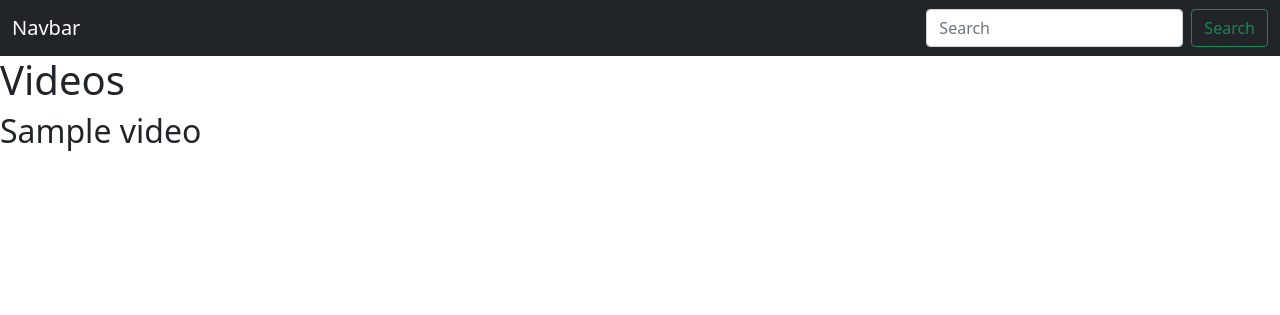
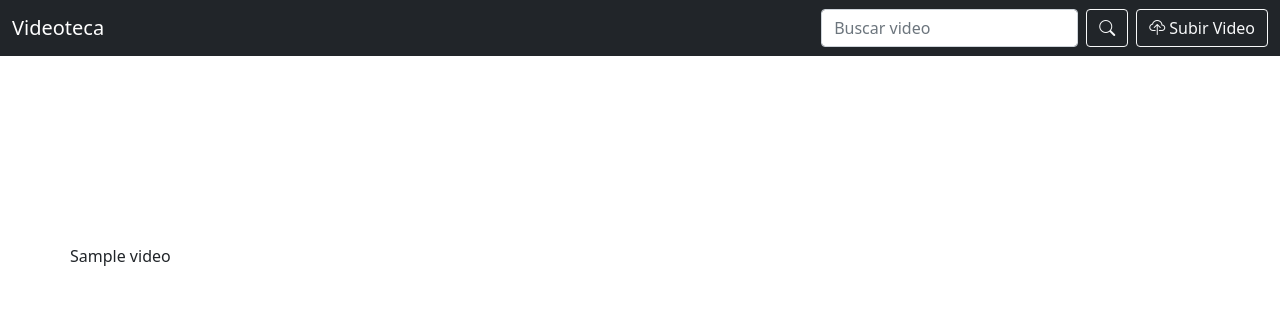
Before and after one commit to Wil89/cei-project-final, a PHP site: page /videos in a window 1280 px wide. Shown: the top 315 px of the page. Run offline with PHP 8.4, Linux system fonts and the light colour scheme; tables that the repository leaves empty or names only in its code hold one stand-in row (values such as "Sample post"); data that the repository does not hold is empty; some libraries are stand-ins or nearby versions.

Commit message:
uploading videos

```diff
--- a/controllers/VideosController.php
+++ b/controllers/VideosController.php
@@ -26,6 +26,17 @@ class VideosController
             http_response_code(400);
             exit;
         }
+
+        // Evitar videos repetidos
+        $videos = Video::all();
+        foreach($videos as $video)
+        {
+            if($video->name == $data->name){
+                http_response_code(400);
+                exit;
+            }
+        }
+
         $video = new Video();
         $video->name = $data->name;
         $video->imagenUrl = $data->imagenUrl;
--- a/views/common/navbar.php
+++ b/views/common/navbar.php
@@ -1,9 +1,18 @@
 <nav class="navbar navbar-dark bg-dark">
     <div class="container-fluid">
-        <a class="navbar-brand">Navbar</a>
-        <form class="d-flex">
-            <input class="form-control me-2" type="search" placeholder="Search" aria-label="Search">
-            <button class="btn btn-outline-success" type="submit">Search</button>
-        </form>
+        <a class="navbar-brand">Videoteca</a>
+        <div class="d-flex">
+            <form class="d-flex">
+                <input class="form-control me-2" type="search" placeholder="Buscar video" aria-label="Search">
+                <button class="btn btn-outline-light" type="submit">
+                    <i class="bi bi-search"></i>
+                </button>
+            </form>
+            <button class="btn btn-outline-light ms-2" onclick="crearVideoModal()">
+                <i class="bi bi-cloud-upload"></i>
+                Subir Video
+            </button>
+        </div>
+
     </div>
 </nav>
--- /dev/null
+++ b/views/css/videos.css
@@ -0,0 +1,21 @@
+iframe {
+    max-width: 320px;
+    max-height: 200px;
+}
+
+.container {
+    padding: 2rem 0;
+}
+
+.overlay {
+    position: absolute;
+    top: 0;
+    right: 0;
+    left: 0;
+    bottom: 0;
+    z-index: 2;
+}
+
+.container-nav-action {
+    display: flex;
+}
--- /dev/null
+++ b/views/js/crearVideoModal.js
@@ -0,0 +1,72 @@
+let modalContainer = null;
+crearVideoModal = () => {
+  if (modalContainer !== null) {
+    modalContainer.remove();
+  }
+  modalContainer = document.createElement("div");
+  modalContainer.innerHTML = `
+  <div id="createModal" class="modal" tabindex="-1">
+    <div class="modal-dialog modal-fullscreen-sm-down">
+        <div class="modal-content">
+            <div class="modal-header">
+                <h5 class="modal-title">Subir Video</h5>
+                <button type="button" class="btn-close" data-bs-dismiss="modal" aria-label="Close"></button>
+            </div>
+            <div class="modal-body">
+                <form id="formGuardar">
+                    <div class="form-floating mb-3">
+                        <input
+                            type="text"
+                            class="form-control" name="url" id="videoUrl" required placeholder="Titulo del video">
+                        <label for="nombre">Video URL</label>
+                    </div>
+                </form>
+            </div>
+            <div class="modal-footer">
+                <button type="button" class="btn btn-secondary" data-bs-dismiss="modal">Close</button>
+                <button type="button" class="btn btn-primary btn-subir" data-bs-dismiss="modal">Subir Video</button>
+            </div>
+        </div>
+    </div>
+</div>
+  `;
+  document.body.append(modalContainer);
+  let modal = new bootstrap.Modal(document.getElementById("createModal"));
+  modal.show();
+
+  const name = document.querySelector("#name");
+  const videoUrl = document.querySelector("#videoUrl");
+
+  const actionBtn = document.querySelector(".btn-subir");
+  actionBtn.addEventListener("click", async () => {
+    const postDate = new Date().toISOString().slice(0, 10);
+
+    const url = videoUrl.value.split("src=")[1].split("title=")[0].trim();
+    const title = videoUrl.value
+      .split("title=")[1]
+      .split("frameborder=")[0]
+      .trim();
+
+    const data = {
+      name: title.substring(1, title.length - 1),
+      videoUrl: url.substring(1, url.length - 1),
+      postDate: postDate,
+    };
+
+    console.log(data);
+    try {
+      const responseJson = await fetch("/videos/create", {
+        method: "POST",
+        body: JSON.stringify(data),
+        headers: {
+          "Content-Type": "application/json",
+        },
+      });
+
+      const response = await responseJson.json();
+      console.log(response);
+    } catch (error) {
+        alert("Video Repetido");
+    }
+  });
+};
--- a/views/videos/index.php
+++ b/views/videos/index.php
@@ -6,7 +6,10 @@
   <meta name="viewport" content="width=device-width, initial-scale=1.0">
   <title>Bootstrap Site</title>
   <link href="https://cdn.jsdelivr.net/npm/bootstrap@5.1.3/dist/css/bootstrap.min.css" rel="stylesheet" integrity="sha384-1BmE4kWBq78iYhFldvKuhfTAU6auU8tT94WrHftjDbrCEXSU1oBoqyl2QvZ6jIW3" crossorigin="anonymous">
+  <link rel="stylesheet" href="views/css/videos.css">
+  <link rel="stylesheet" href="https://cdn.jsdelivr.net/npm/bootstrap-icons@1.9.1/font/bootstrap-icons.css">
   <script defer src="https://cdn.jsdelivr.net/npm/bootstrap@5.1.3/dist/js/bootstrap.bundle.min.js" integrity="sha384-ka7Sk0Gln4gmtz2MlQnikT1wXgYsOg+OMhuP+IlRH9sENBO0LRn5q+8nbTov4+1p" crossorigin="anonymous"></script>
+  <script src="views/js/crearVideoModal.js"></script>
 </head>
 
 <body>
@@ -15,13 +18,21 @@
     include_once("./views/common/navbar.php");
     ?>
   </header>
-  <h1>Videos</h1>
-  <?php foreach ($videos as $video) : ?>
-    <h2>
-      <?php echo $video->name; ?>
-      <?php echo $video->videoUrl ?>
-    </h2>
-  <?php endforeach; ?>
+  <div id="modal-subir-video"></div>
+  <div class="container">
+    <div class="row row-cols-auto">
+      <?php foreach ($videos as $video) : ?>
+        <div class="col position-relative">
+          <iframe src="<?php echo $video->videoUrl ?>" title="<?php $video->name ?>"></iframe>
+          <a class="overlay" href="videos/details/<?php echo $video->id ?>"></a>
+          <div class="row align-items-start">
+            <p><?php echo $video->name ?></p>
+          </div>
+        </div>
+      <?php endforeach; ?>
+    </div>
+  </div>
+
 </body>
 
 </html>
```
Also changed, not shown: 2 other files.
